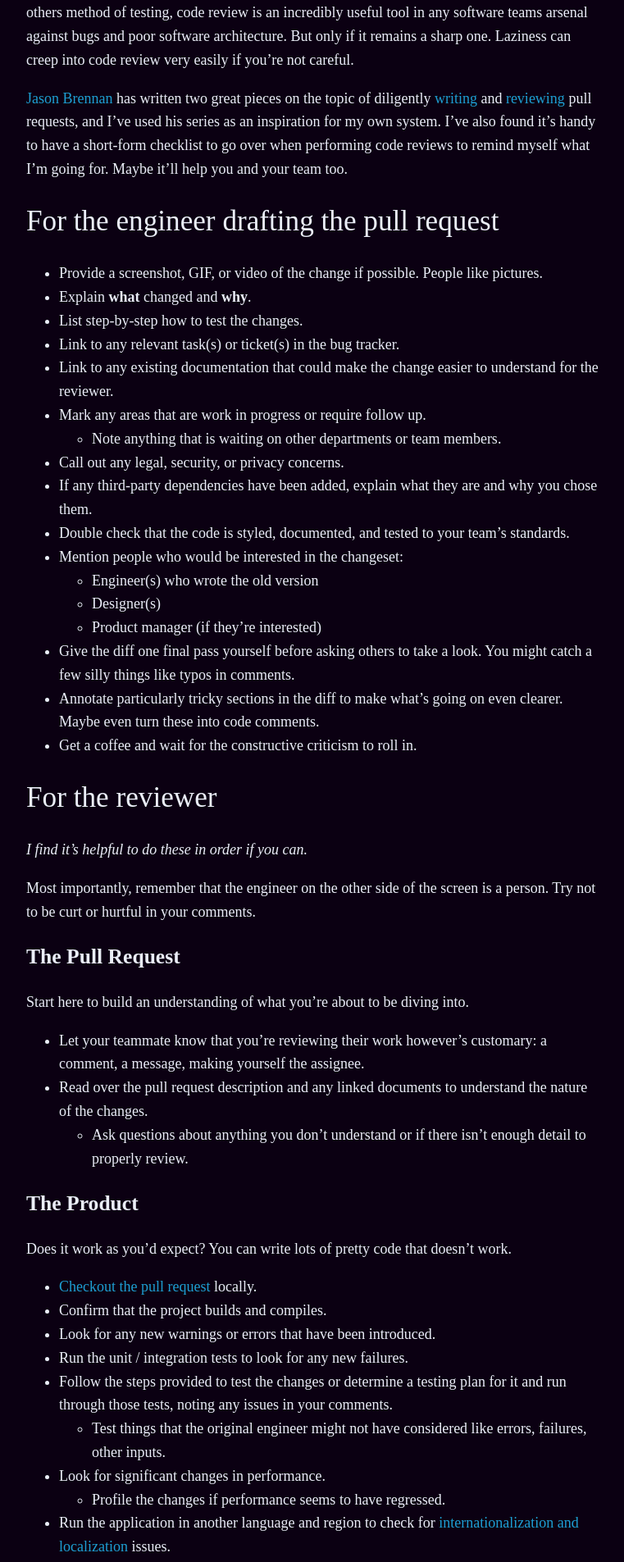
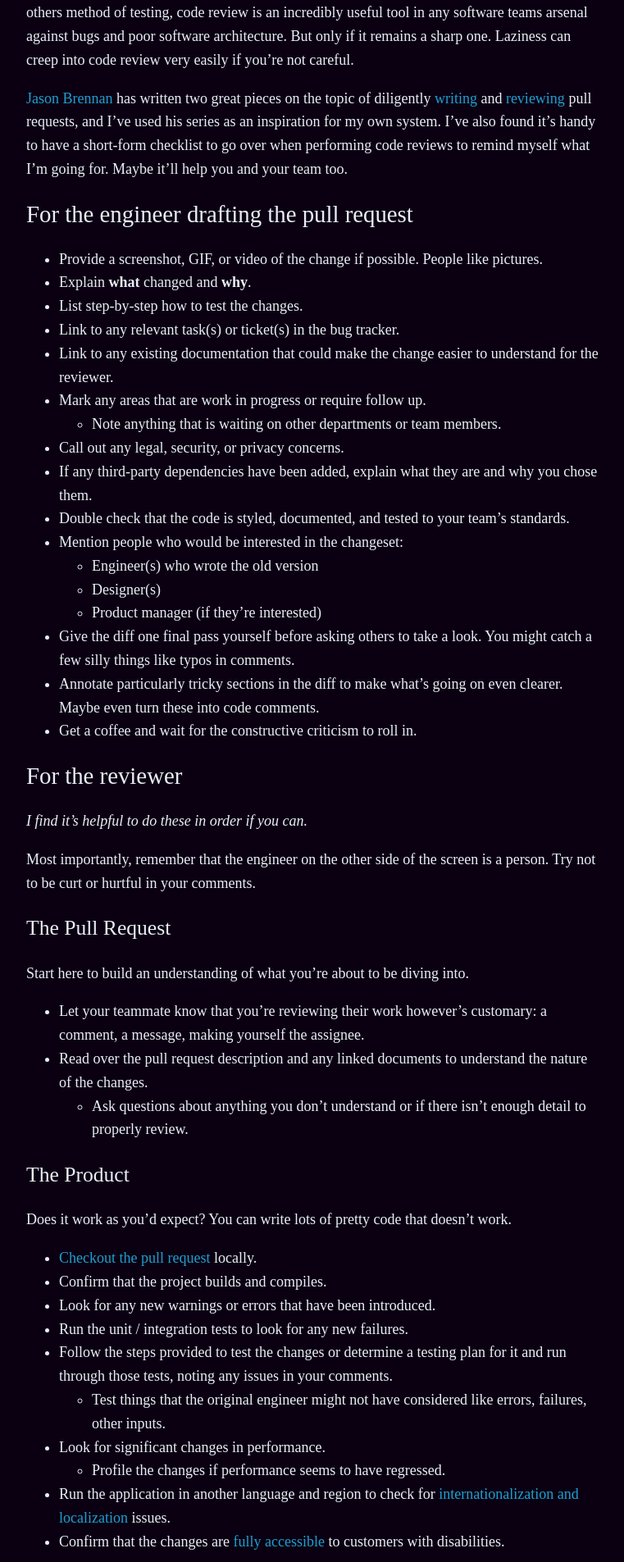
Before and after one commit to mbbischoff/website, a Jekyll site: the page built from _posts/2015-09-05-reviewing-code.markdown, in a window 1280 px wide. Shown: the part 975-2880 px from the top of the page at 82% size, without its empty margins (258-1019 px from the left). Built offline with Jekyll 4.4.1, drawn with Linux system fonts in a browser that asks for light colours; some web fonts are replaced.

Commit message:
Updated General and 1 other file

```diff
--- a/_sass/_general.scss
+++ b/_sass/_general.scss
@@ -127,6 +127,7 @@
 
 .pin-title {
   font-size: 1em;
+  font-weight: 500;
   text-decoration: none;
   color: $text-blue;
 }
--- a/_sass/_posts.scss
+++ b/_sass/_posts.scss
@@ -42,9 +42,8 @@
 }
 
 .post {
-  h1, h2 {
-    font-size: 2.2em;
-    font-weight: 400;
+  h1, h2, h3, h4, h5 {
+    font-weight: 500;
     color: $text-white;
   }
 
```
